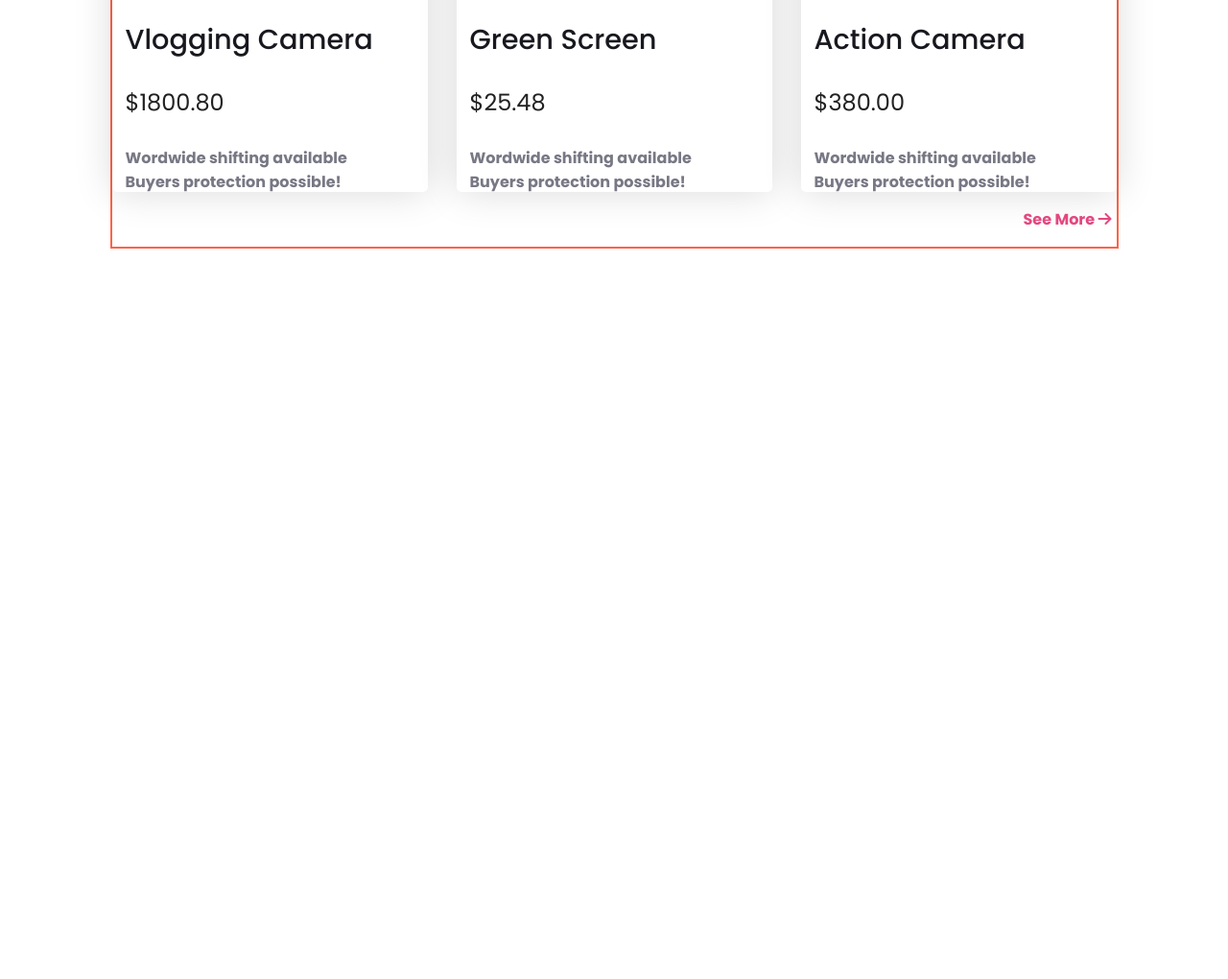
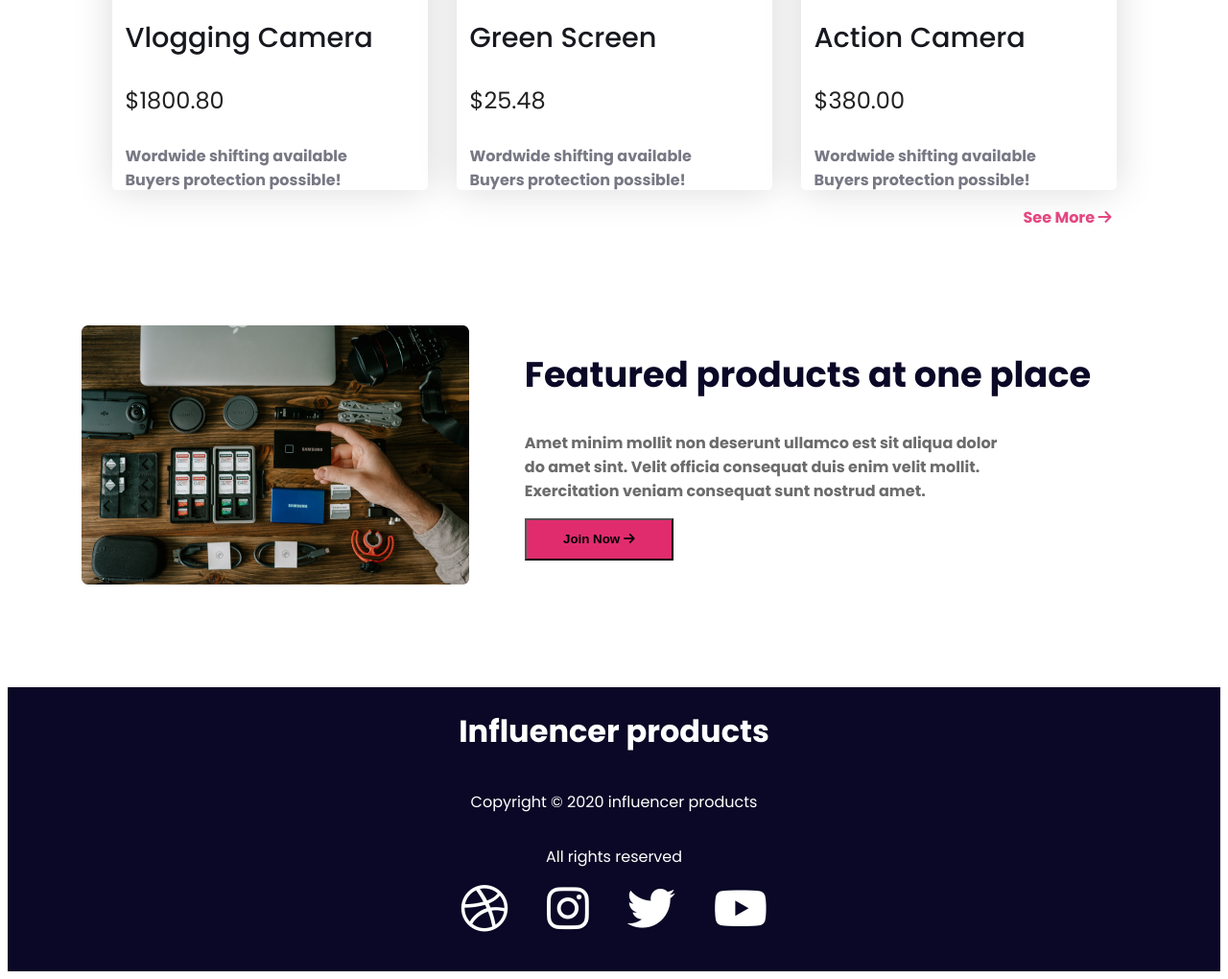
Before and after one commit to rahmandurjoy04/influencer-gear-practice-with-responsiveness, a plain HTML site: page index.html in a window 1280 px wide. Shown: the part 2230-3250 px from the top of the page at 96% size. Before the commit the page ends 2497 px from the top, so only its background shows below. Drawn offline with Linux system fonts and the light colour scheme.

Commit message:
Finishing Touch

```diff
--- a/index.html
+++ b/index.html
@@ -104,10 +104,31 @@
             </div>
             <p class="see-more">See More <span><i class="fa-solid fa-arrow-right"></i></span></p>
         </section>
+        <!-- Feature Section -->
+         <section class="feature">
+            <div class="feature-div">
+                <div><img src="images/gear.png" alt=""></div>
+            <div class="feature">
+                <h2 class="feature-heading">Featured products at one place</h2>
+                <p class="feature-content">Amet minim mollit non deserunt ullamco est sit aliqua dolor do amet sint. Velit officia consequat duis enim velit mollit. Exercitation veniam consequat sunt nostrud amet.</p>
+                <button class="feature-btn">Join Now <span><i class="fa-solid fa-arrow-right"></i></span></button>
+            </div>
+            </div>
+         </section>
     </main>
 
     <footer>
-
+        <div class="footer-container">
+            <h1 class="footer-heading">Influencer products</h1>
+            <p class="footer-content">Copyright © 2020  influencer products</p>
+            <p class="footer-content">All rights reserved</p>
+            <div class="icons">
+                <div><a href=""><i class="fa-brands fa-dribbble"></i></a></div>
+                <div><a href=""><i class="fa-brands fa-instagram"></i></a></div>
+                <div><a href=""><i class="fa-brands fa-twitter"></i></a></div>
+                <div><a href=""><i class="fa-brands fa-youtube"></i></a></div>
+            </div>
+        </div>
     </footer>
 </body>
 
--- a/styles/style.css
+++ b/styles/style.css
@@ -81,7 +81,7 @@ a {
 .popular-collection {
     margin: 0 auto;
     max-width: 1047px;
-    border: 2px solid tomato;
+    /* border: 2px solid tomato; */
 }
 
 .popular-heading {
@@ -143,10 +143,66 @@ a {
     margin-top: 27px;
     margin-bottom: 17px;
 }
-.see-more{
+
+.see-more {
     font-weight: 700;
     color: rgba(224, 44, 109, 0.87);
     margin-left: 950px;
+}
+
+/* feature section styles */
+.feature {
+    margin: 0 auto;
+    max-width: 1110px;
+
+}
+
+.feature-div {
+    margin-top: 100px;
+    display: flex;
+    margin-bottom: 100px;
+}
+
+
+.feature-heading {
+    max-width: 610px;
+    color: rgb(10, 8, 38);
+    font-weight: 700;
+    font-size: 2.3rem;
+    margin-top: 23px;
+}
+
+.feature-content {
+    font-weight: 700;
+    max-width: 501px;
+    color: rgb(108, 108, 108);
+}
+
+.feature-btn {
+    background: rgb(224, 44, 109);
+    padding: 10px 24px 10px 24px;
+    width: 155px;
+    height: 44px;
+    font-weight: 700;
+}
+
+/* footer styles */
+.footer-container{
+    display: flex;
+    justify-content: center;
+    align-items: center;
+    flex-direction: column;
+    background: rgb(10, 8, 38);
+    color: white;
+}
+.footer-container i{
+    color: white;
+    font-size: 50px;
+}
+.icons{
+    display: flex;
+    gap: 40px;
+    margin-bottom: 40px;
 }
 /* responsive media query starts */
 @media screen and (max-width: 576px) {
@@ -155,8 +211,8 @@ a {
         gap: 20px;
     }
 
-    .hero {
-        flex-direction: column;
+    .hero ,.feature-div{
+        /* flex-direction: column; */
         flex-direction: column-reverse;
         gap: 50px;
     }
@@ -164,15 +220,25 @@ a {
     .logo-container {
         grid-template-columns: repeat(4, 1fr);
     }
-    .card-container{
+
+    .card-container {
         grid-template-columns: repeat(1, 1fr);
         gap: 15px;
     }
-    .popular-collection{
+
+    .popular-collection {
         margin: 0 auto;
     }
-    .see-more{
+
+    .see-more {
         margin-left: 200px;
+    }
+    .feature{
+        display: flex;
+        justify-content: center;
+        align-items: center;
+        flex-direction: column;
+        text-align: center;
     }
 
 }
```
